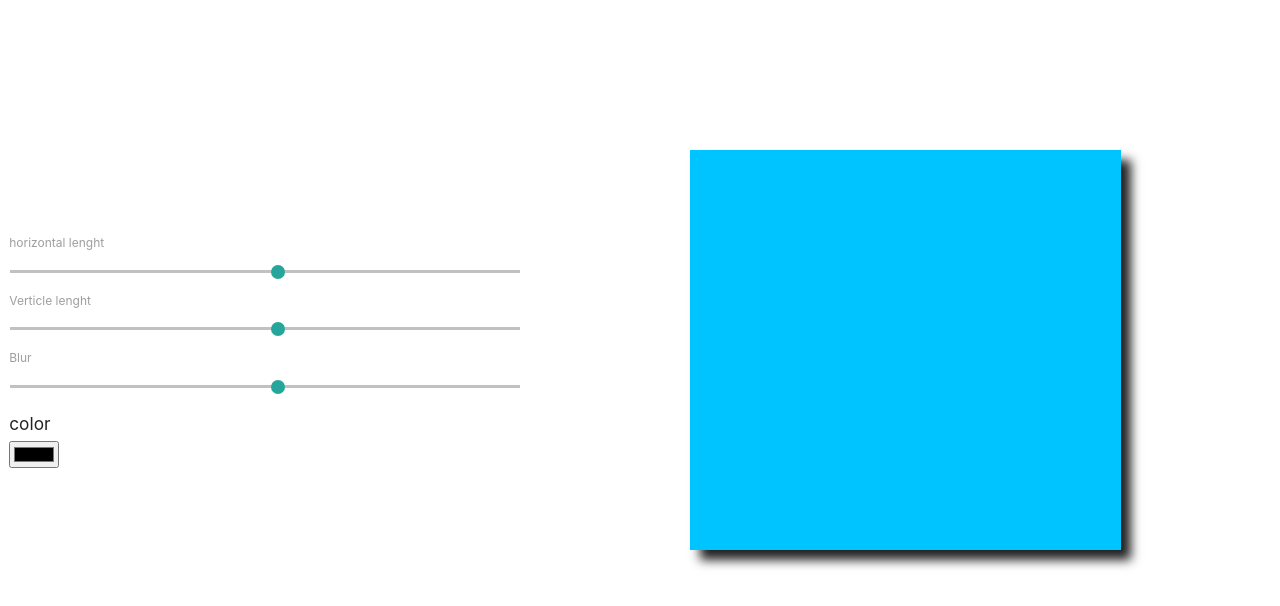
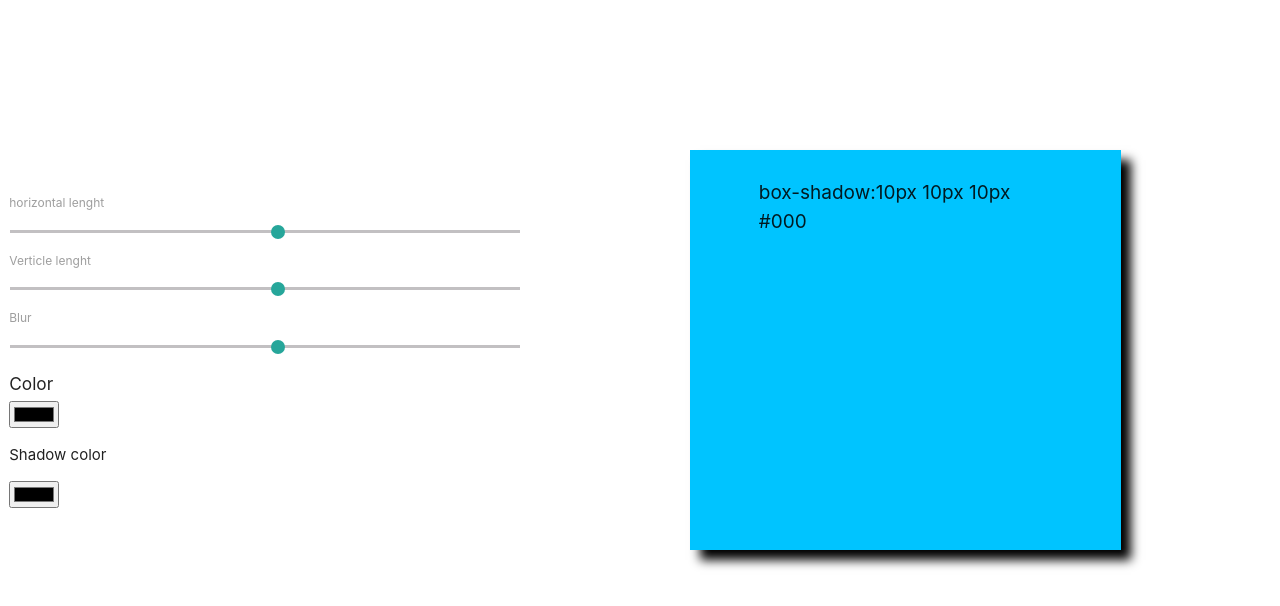
Before and after one commit to erfan-goodarzi/Box-shadow-tool, a React (Create React App) app: page / in a window 1280 px wide. Shown: the top 606 px of the page. Built offline with nearby package versions, Linux system fonts and the light colour scheme.

Commit message:
Add box shadow color

```diff
--- a/src/App.css
+++ b/src/App.css
@@ -15,3 +15,8 @@
 .controls{
   width: 40vw;
 }
+
+#result{
+  font-size: 19px;
+  padding: 29px 69px;
+}
--- a/src/App.js
+++ b/src/App.js
@@ -6,6 +6,7 @@ function App() {
   const [ver, setver] = useState(10)
   const [blur, setblur] = useState(10)
   const [color, setcolor] = useState('rgb(0 196 255)')
+  const [ShadowColor, setShadowColor] = useState('#000')
 
 
   return (
@@ -18,12 +19,15 @@ function App() {
         <input type="range" min="-200" onChange={e=> setver(e.target.value)} value={ver} max="200" />
         <label>Blur</label>
         <input type="range" min="-200" onChange={e=> setblur(e.target.value)} value={blur} max="200" />
-       <h6>color </h6>
-        <input type="color" onChange={e=> setcolor(e.target.value)} value={color}/>
+       <h6>Color </h6>
+        <input type="color" value={color} onChange={e=> setcolor(e.target.value)}/>
+        <p>Shadow color</p>
+        <input type="color" value={ShadowColor} onChange={e=> setShadowColor(e.target.value)}/>
         </p>
       </div>
       <div className="output">
-        <div className="box" style={{boxShadow: `${hor}px ${ver}px ${blur}px`, background: `${color}`}}></div>
+        <div className="box" style={{boxShadow: `${hor}px ${ver}px ${blur}px ${ShadowColor}`, background: `${color}`}}>  <p id="result">box-shadow:{hor}px {ver}px {blur}px {ShadowColor}</p></div>
+
       </div>
     </div>
   );
```
Also changed, not shown: 1 other file (tests, documents, lock files or other folders).
